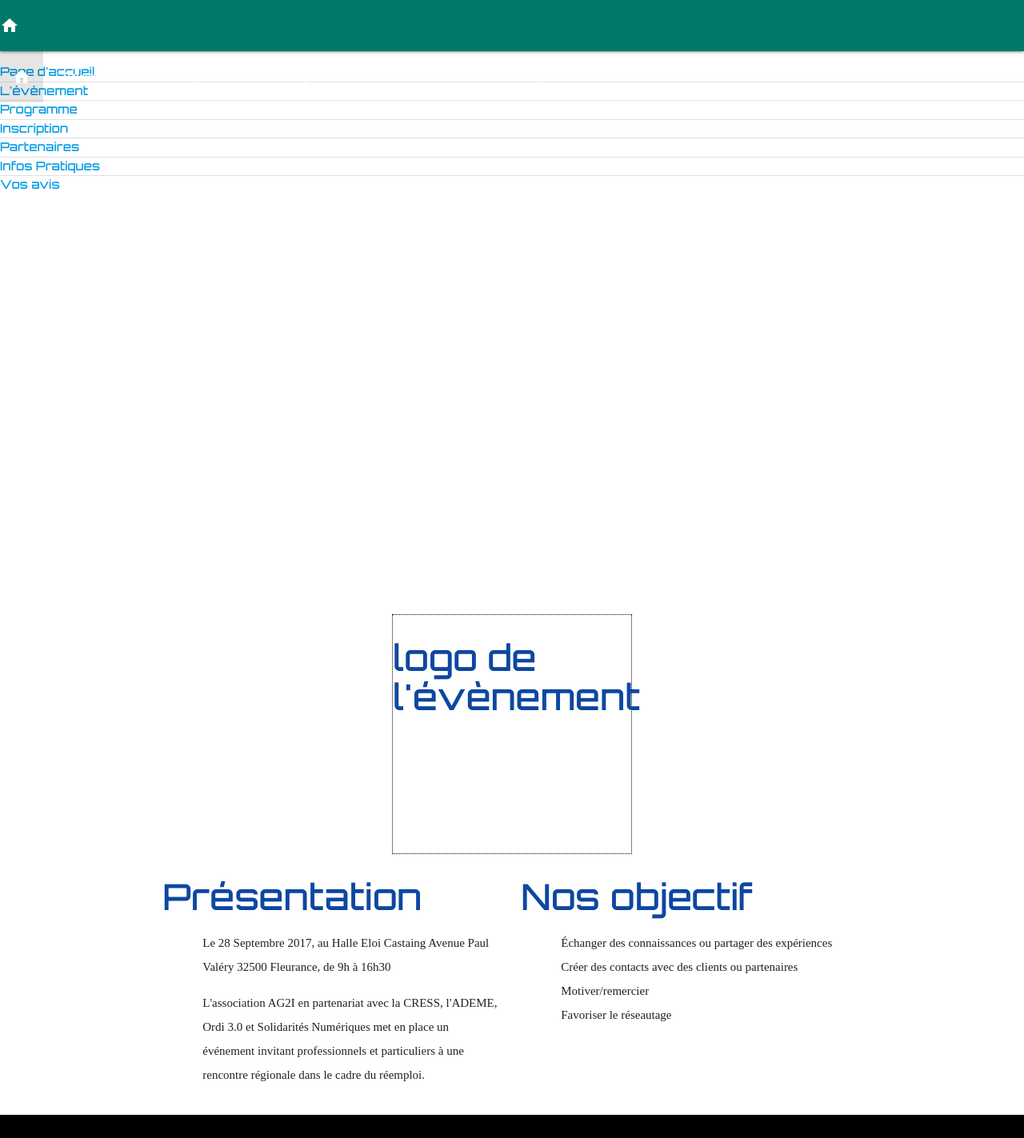
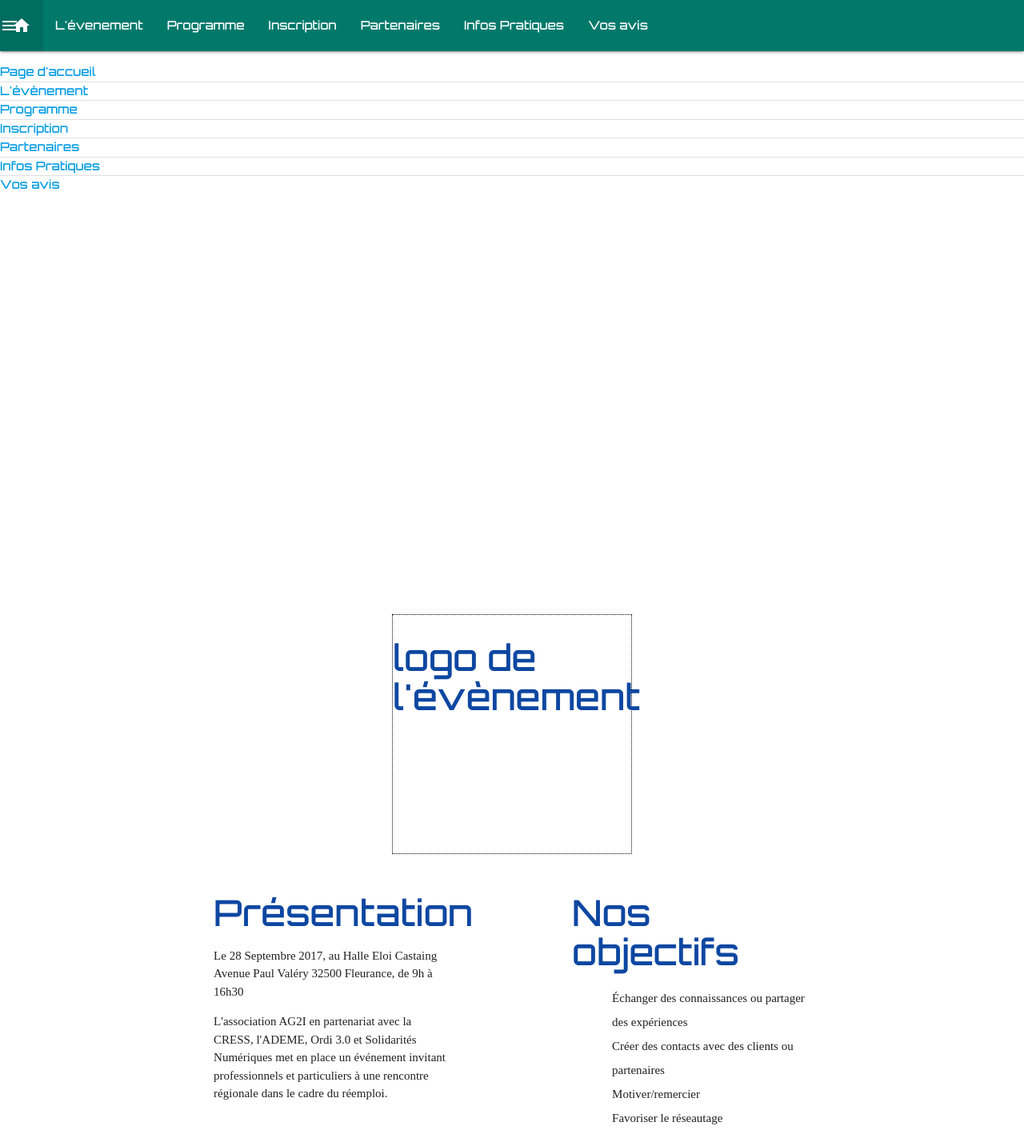
Before and after one commit to dinno1986/projet-p-dago-AG2I, a website: page public/accueil.html in a window 1280 px wide. Shown: the top 1423 px of the page at 80% size. Drawn offline with nearby package versions, Linux system fonts and the light colour scheme; a web font is replaced by a local one.

Commit message:
ajout de style

```diff
--- a/public/accueil.html
+++ b/public/accueil.html
@@ -15,7 +15,7 @@
 		<div class="navbar-fixed">
 			<nav class="teal darken-2">
 				<div class="nav-wrapper">
-					<a href="#" data-activates="mobile-demo" class="button-collapse"><i class="material-icons">home</i></a>
+					<a href="#" data-activates="mobile-demo" class="brand-logo button-collapse"><i class="material-icons">menu</i></a>
 					<ul class="hide-on-med-and-down">
 						<li class="active"><a href="accueil.html"><i class="material-icons">home</i></a></li>
 						<li><a href="evenement.html">L'évenement</a></li>
@@ -50,20 +50,26 @@
 		<div class="paragraphe container white bordure">
 
 
+					<div class="row">
+						<div class="col s12 m12 l12">
+							<div class="container">
 								<div id="carre">
 									<div id="logoevent"><h3>logo de l'évènement</h3></div>
 								</div>
+							</div>
+						</div>
+					</div>
 					<div class="row">
-						<div class="col s6 m6">
+						<div class="col s12 m6 l6">
+							<div class="container">
 								<h3>Présentation</h3>
 								<p>Le 28 Septembre 2017, au Halle Eloi Castaing Avenue Paul Valéry 32500 Fleurance, de 9h à 16h30</p>
-
-
 								<p>L'association AG2I en partenariat avec la CRESS, l'ADEME, Ordi 3.0 et Solidarités Numériques met en	place un événement invitant professionnels et particuliers à une rencontre régionale dans le cadre du réemploi.</p>
 							</div>
-				<div class="col s6 m6">
-
-					<h3>Nos objectif</h3>
+						</div>
+							<div class="col s12 m6 l6">
+								<div class="container">
+									<h3>Nos objectifs</h3>
 									<div class ="listes">
 										<ul>
 											<li>Échanger des connaissances ou partager des expériences</li>
@@ -72,16 +78,11 @@
 											<li>Favoriser le réseautage</li>
 										</ul>
 									</div>
-
-
+								</div>
+							</div>
+						</div>
 					</div>
 
-		</div>
-
-
-
-
-</div>
 
 
 		<footer class="page-footer black">
--- a/public/style.css
+++ b/public/style.css
@@ -15,8 +15,6 @@ body {
 	margin: auto;
 }
 
-
-
 nav, .side-nav{
 	font-family:'Orbitron';
 }
@@ -24,7 +22,6 @@ nav, .side-nav{
 #programme, .card-title{
 	color: #ff6e40;
 }
-
 
 #programme{
 	background-image:url("william5893.jpg")
@@ -39,6 +36,7 @@ h3{
 h4{
 	font-family:'Orbitron';
 	color:#2196f3;
+	font-size: 2em;
 }
 
 h4{
@@ -76,25 +74,19 @@ h4{
 	margin-right: 5%;
 }
 
-p {
+/*p {
+	margin-left: 50px;
+	line-height:30px;
+} */
+
+.listes {
 	margin-left: 50px;
 	line-height:30px;
 }
 
-
-
-
-.listes {
-	margin-left: 50px;
-	line-height:30px;
-
-}
-
-
 .amp{
 	width: 50%;
 	margin-left: 30%;
-
 }
 
 .fa{
```
Also changed, not shown: public/infos-pratiques.html (+8 -7 lines), public/partenaire.html (+5 -5 lines), public/programme.html (+5 -5 lines). Lines whose indentation alone changed are shown as unchanged.
